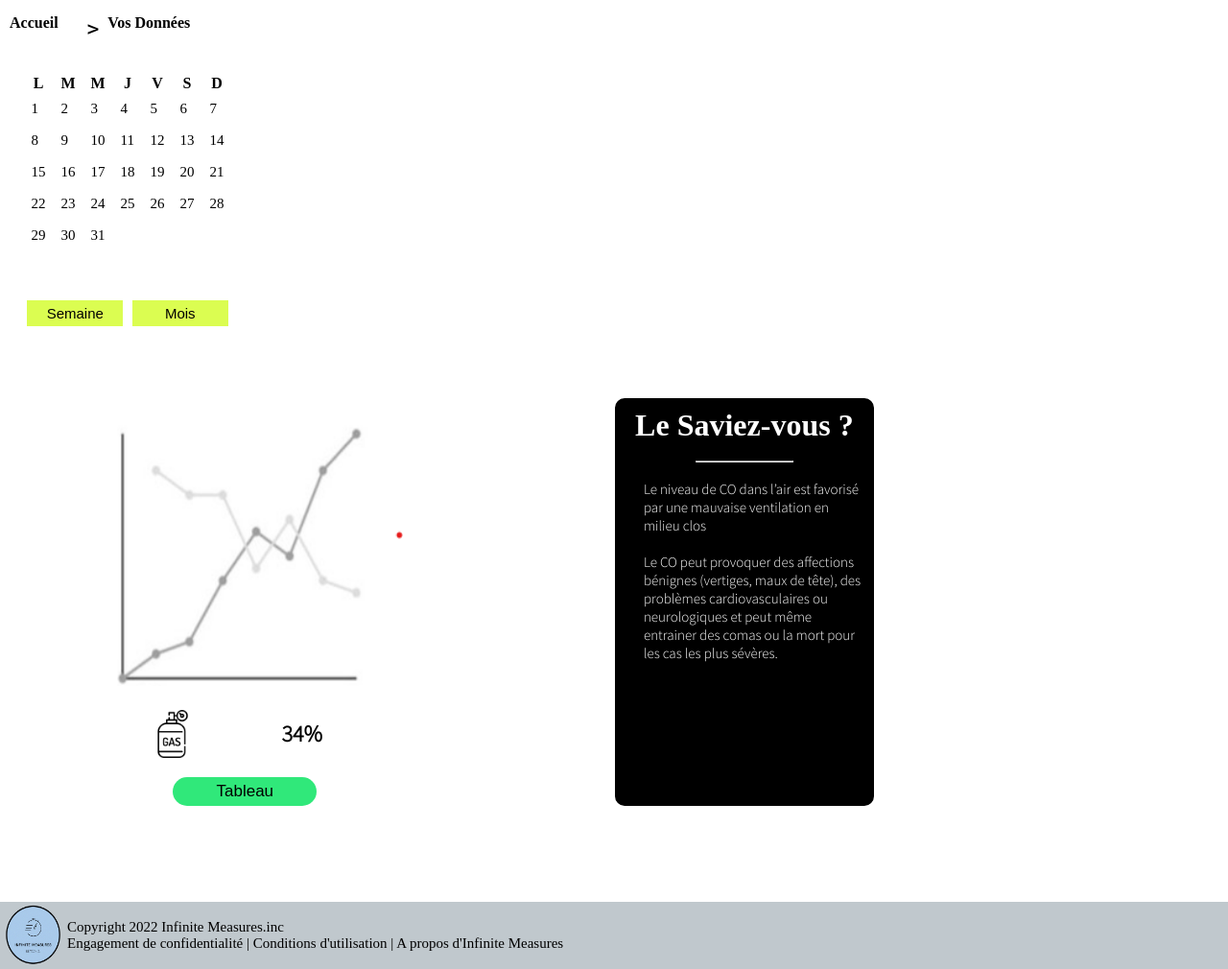
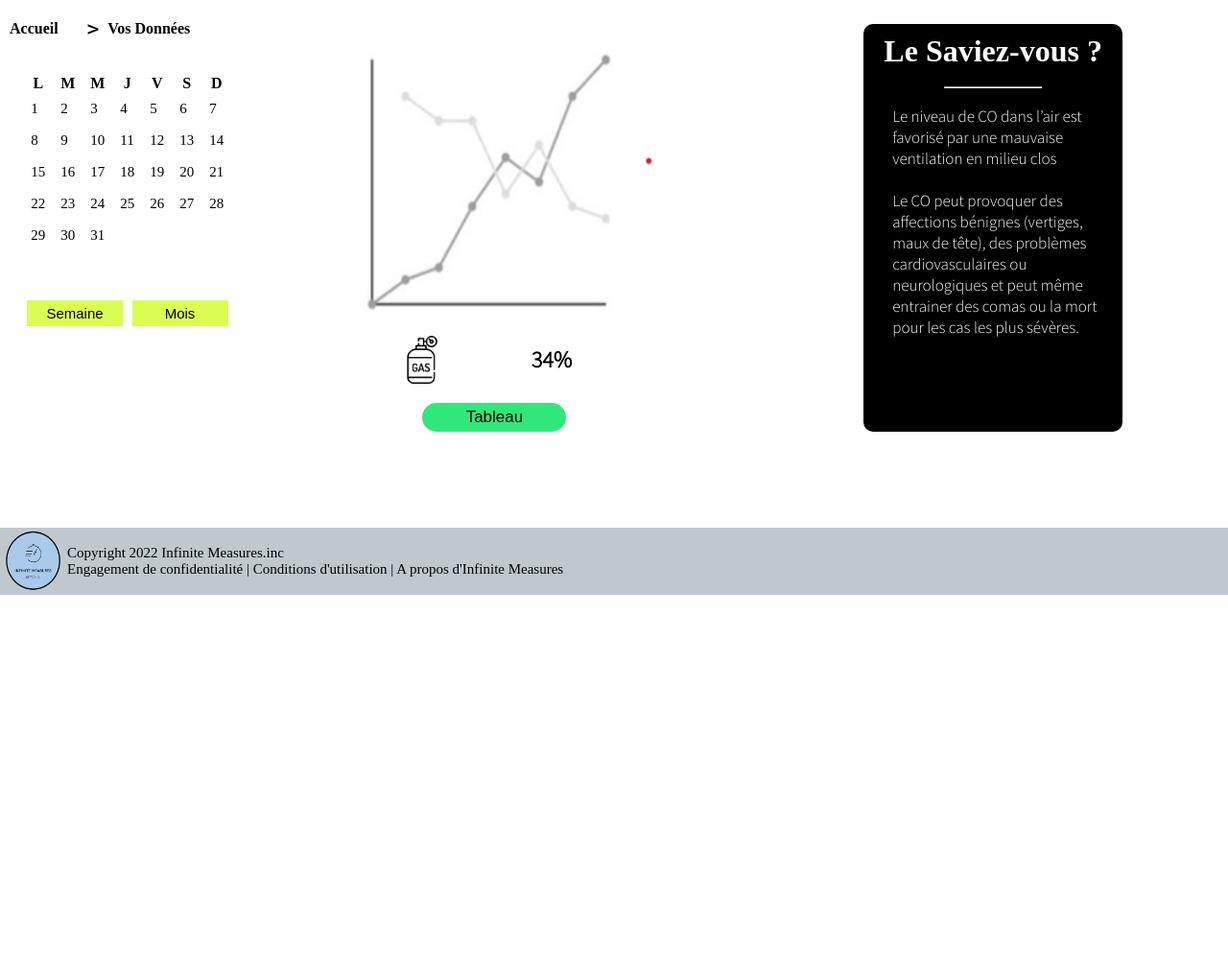
Before and after one commit to BenjaminBrehier/HealthyVibe, a PHP site: page /espaceEnvironnement.php in a window 1280 px wide. Shown: the part 124-1134 px from the top of the page at 96% size. After the commit the page ends 744 px from the top, so only its background shows below. Run offline with PHP 8.4, Linux system fonts and the light colour scheme; a user stored in the database is signed in.

Commit message:
espaceEnvironnement v1.1

```diff
--- a/espaceEnvironnement.php
+++ b/espaceEnvironnement.php
@@ -62,6 +62,7 @@
                 </div>
                 <input type="button" class="btn" value="Tableau">
             </div>
+
             <div id='savoir'>
                 <h1>Le Saviez-vous ? </h1><br>
                 <hr><br>
@@ -69,6 +70,7 @@
                 </p>
             </div>
         </div>
+
     </div>
     <?php
         include './res/php/footer.php';
--- a/res/css/espaceEnvironnement.css
+++ b/res/css/espaceEnvironnement.css
@@ -1,5 +1,5 @@
 @import url('https://fonts.googleapis.com/css2?family=Source+Sans+Pro:wght@300&display=swap');
-#SpaceHolder {
+#spaceHolder {
     display:flex;
     flex-direction:row;
     width:100%;
@@ -38,11 +38,13 @@ table td{
     flex-direction: row;
     flex-wrap: wrap;
     width: 100%;
+    align-content:center;
 }
 
 #liens a,#liens p {
     font-weight: bolder;
     padding: 5px;
+    align-content:center;
 
 }
 
@@ -129,14 +131,17 @@ table td{
 }
 
 /*Le Saviez-Vous*/
+
 #savoir{
+    display:flex;
+    flex-direction:column;
     color: white;
     border:5px solid black;
     border-radius: 10px;
     background-color: black;
     width: 250px;
     padding-top: 5px;
-    padding-bottom: 10px;
+    padding-bottom: 5px;
     padding-right: 5px;
     padding-left: 5px;
 }
@@ -149,5 +154,5 @@ table td{
     margin-right: auto;
 }
 #savoir p{
-    font-size: 15px;
+    font-size: 17px;
 }
```
